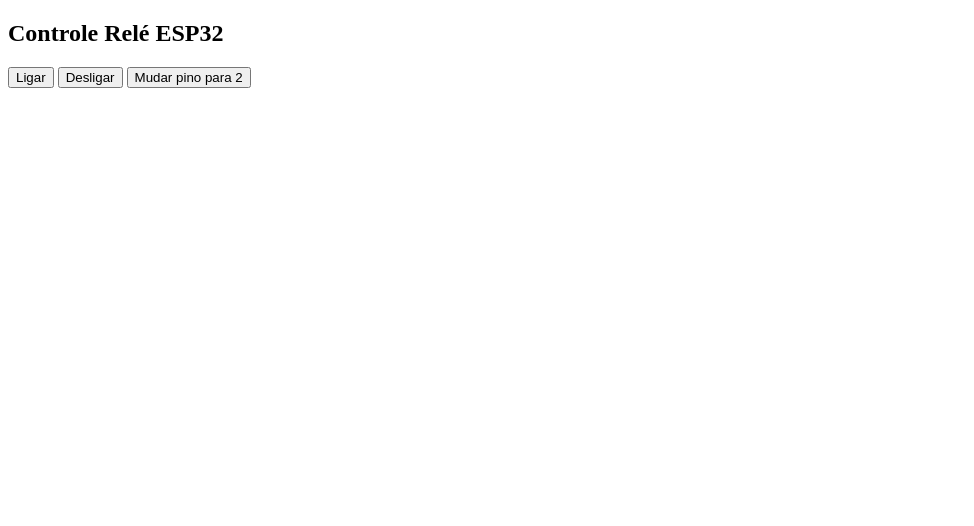
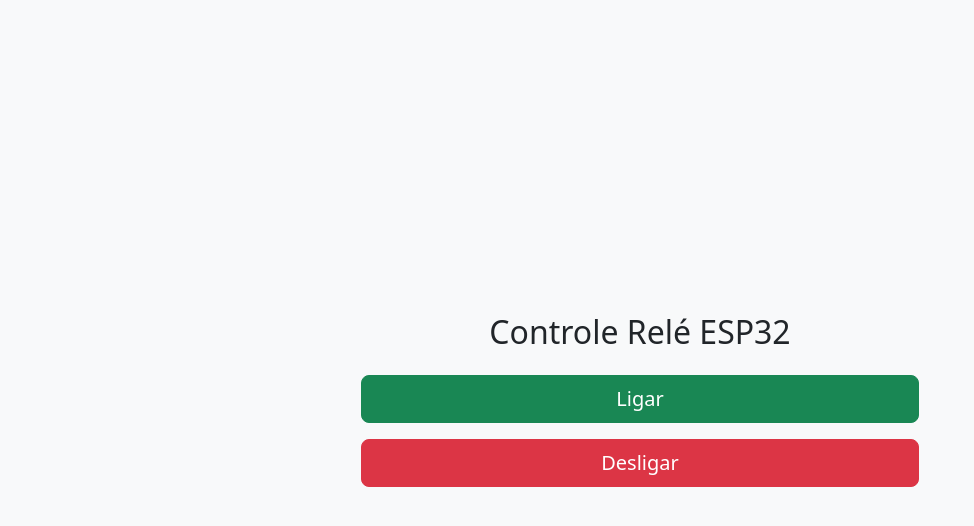
Before and after one commit to jferreiranetwork/websocket, a website: page index.html in a window 1280 px wide. Shown: the whole page, without its empty margins (0-974 px from the left). Drawn offline with nearby package versions, Linux system fonts and the light colour scheme.

Commit message:
Update index.html

```diff
--- a/index.html
+++ b/index.html
@@ -1,10 +1,21 @@
 <!DOCTYPE html>
-<html>
-<body>
-<h2>Controle Relé ESP32</h2>
-<button onclick="send('OFF')">Ligar</button>
-<button onclick="send('ON')">Desligar</button>
-<button onclick="send('PIN:0')">Mudar pino para 2</button>
+<html lang="pt-BR">
+<head>
+  <meta charset="UTF-8">
+  <meta name="viewport" content="width=device-width, initial-scale=1">
+  <title>Controle Relé ESP32</title>
+  <!-- Bootstrap 5 -->
+  <link href="https://cdn.jsdelivr.net/npm/bootstrap@5.3.3/dist/css/bootstrap.min.css" rel="stylesheet">
+</head>
+<body class="bg-light d-flex justify-content-center align-items-center vh-100">
+
+  <div class="container text-center">
+    <h2 class="mb-4">Controle Relé ESP32</h2>
+    <div class="d-flex flex-column gap-3 justify-content-center align-items-center">
+      <button class="btn btn-success btn-lg w-50" onclick="send('OFF')">Ligar</button>
+      <button class="btn btn-danger btn-lg w-50" onclick="send('ON')">Desligar</button>
+    </div>
+  </div>
 
   <script>
     // Coloque seu token secreto aqui
@@ -33,5 +44,6 @@
       ws.send(msg);
     }
   </script>
+
 </body>
 </html>
```
Lines whose indentation alone changed are shown as unchanged.
